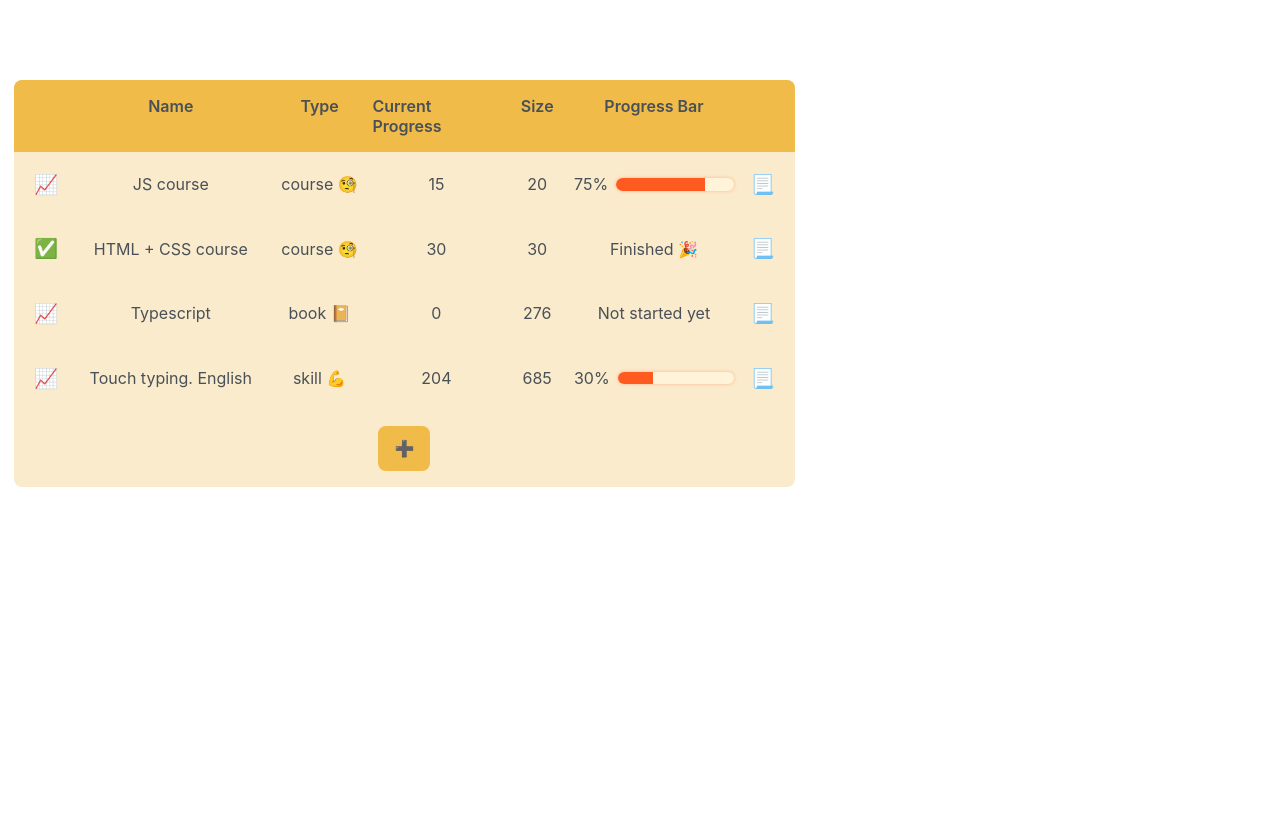
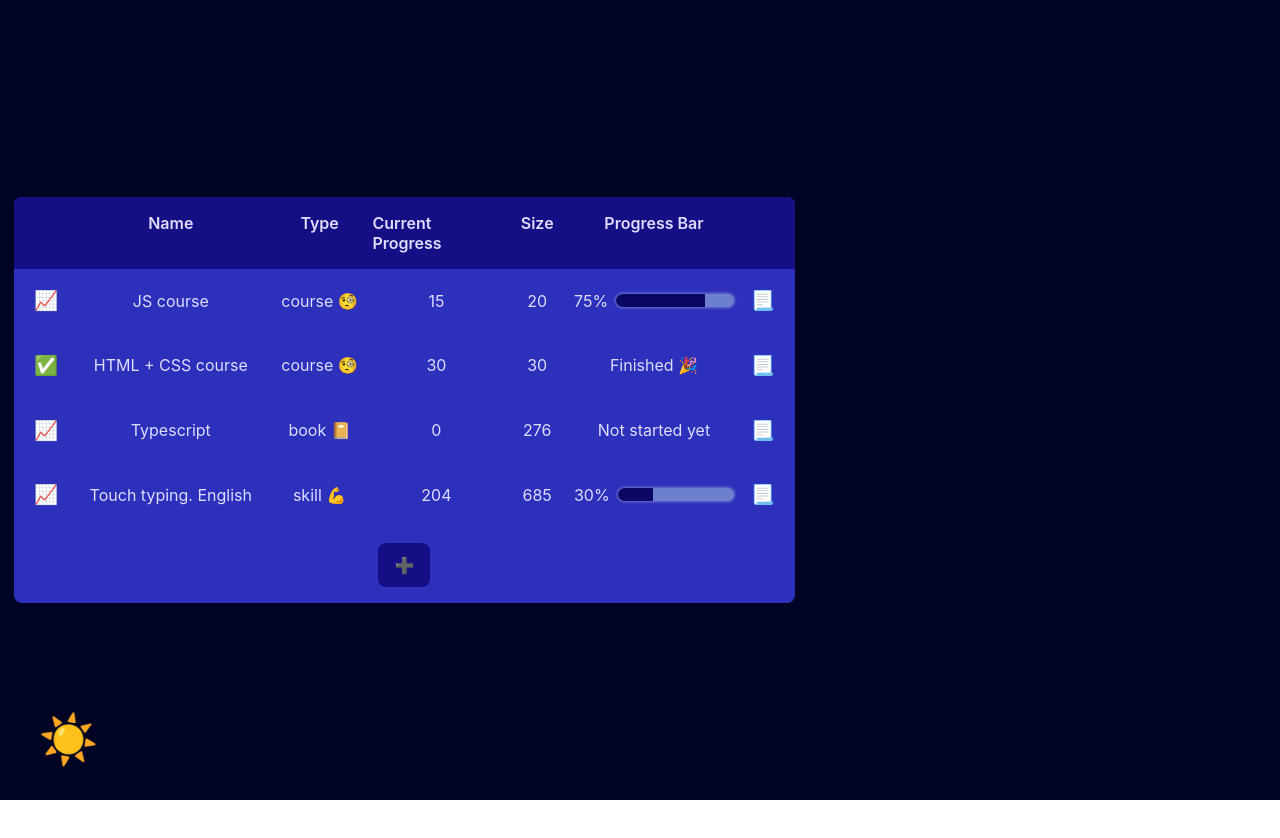
Before and after one commit to CreepyTeabag/Track-Your-Progress, a React (Create React App) app: page / in a window 1280 px wide. Shown: the top 838 px of the page. After the commit the page ends 800 px from the top, so only its background shows below. Built offline with nearby package versions, Linux system fonts and the light colour scheme.

Commit message:
Add dark theme

```diff
--- a/src/components/App.js
+++ b/src/components/App.js
@@ -3,6 +3,7 @@ import NewSkill from "./NewSkill";
 import Table from "./Table";
 import Update from "./Update";
 import History from "./History";
+import ThemeButton from "./ThemeButton";
 
 const initialSkills = [
   {
@@ -55,6 +56,7 @@ function App() {
   const [showHistory, setShowHistory] = useState(false);
   const [showAdd, setShowAdd] = useState(false);
   const [curSkill, setCurSkill] = useState(null);
+  const [isDark, setIsDark] = useState(true);
 
   function handleShowUpdate(skill) {
     setShowHistory(false);
@@ -117,7 +119,8 @@ function App() {
   }
 
   return (
-    <div className="App">
+    <div className={`App${isDark ? " dark" : ""}`}>
+      <div className="container">
         <Table
           skills={skills}
           handleShowUpdate={handleShowUpdate}
@@ -129,6 +132,8 @@ function App() {
           <History skill={curSkill} onShowHistory={handleShowHistory} />
         )}
         {showAdd && <NewSkill types={types} onAddNew={handleAddNew} />}
+        <ThemeButton isDark={isDark} setIsDark={setIsDark}></ThemeButton>
+      </div>
     </div>
   );
 }
--- /dev/null
+++ b/src/components/ThemeButton.js
@@ -0,0 +1,10 @@
+export default function ThemeButton({ isDark, setIsDark }) {
+  return (
+    <button
+      className="button-theme round"
+      onClick={() => setIsDark((dark) => !dark)}
+    >
+      {isDark ? "☀️" : "🌑"}
+    </button>
+  );
+}
--- a/src/index.css
+++ b/src/index.css
@@ -1,13 +1,3 @@
-:root {
-  --white: #fffbf2;
-  --color-lightest: #fff3da;
-  --color-light: #faebcc;
-  --color-medium: #ffdb8e;
-  --color-dark: #f0bb49;
-  --accent: #ff5a1f;
-  --accent-rgb: 255, 90, 31;
-}
-
 * {
   margin: 0;
   padding: 0;
@@ -23,11 +13,49 @@ body {
   height: 100vh;
   display: flex;
   justify-content: center;
-  margin-top: 10vh;
-  color: #495057;
+}
+
+.dark.App {
+  --white: #d4dcf1;
+  --white-rgb: 212, 220, 241;
+  --color-lightest: #6d80cd;
+  --color-light: #2c30bb;
+  --color-medium: #170f8a;
+  --color-dark: #160e85;
+  --accent: #0c0765;
+  --accent-rgb: 12, 7, 101;
+
+  color: #dedcff;
+  background-color: #000424;
+}
+
+.dark .button-big {
+  color: #dedcff;
+}
+
+.dark .progress {
+  box-shadow: 0px 0px 3px 1px rgba(var(--white-rgb), 0.4);
 }
 
 .App {
+  display: flex;
+  justify-content: center;
+  align-items: center;
+  width: 100vw;
+  height: 100vh;
+  color: #495057;
+  background-color: #fff;
+
+  --white: #fffbf2;
+  --color-lightest: #fff3da;
+  --color-light: #faebcc;
+  --color-medium: #ffdb8e;
+  --color-dark: #f0bb49;
+  --accent: #ff5a1f;
+  --accent-rgb: 255, 90, 31;
+}
+
+.container {
   display: grid;
   grid-template-columns: 48.75rem 26.5rem;
   column-gap: 3rem;
@@ -211,3 +239,18 @@ body {
 .round {
   border-radius: 100px;
 }
+
+.button-theme {
+  position: absolute;
+  bottom: 4vh;
+  left: 3vw;
+
+  width: 3rem;
+  aspect-ratio: 1;
+
+  font-size: 3rem;
+
+  border: none;
+  background-color: transparent;
+  cursor: pointer;
+}
```
Lines whose indentation alone changed are shown as unchanged.
